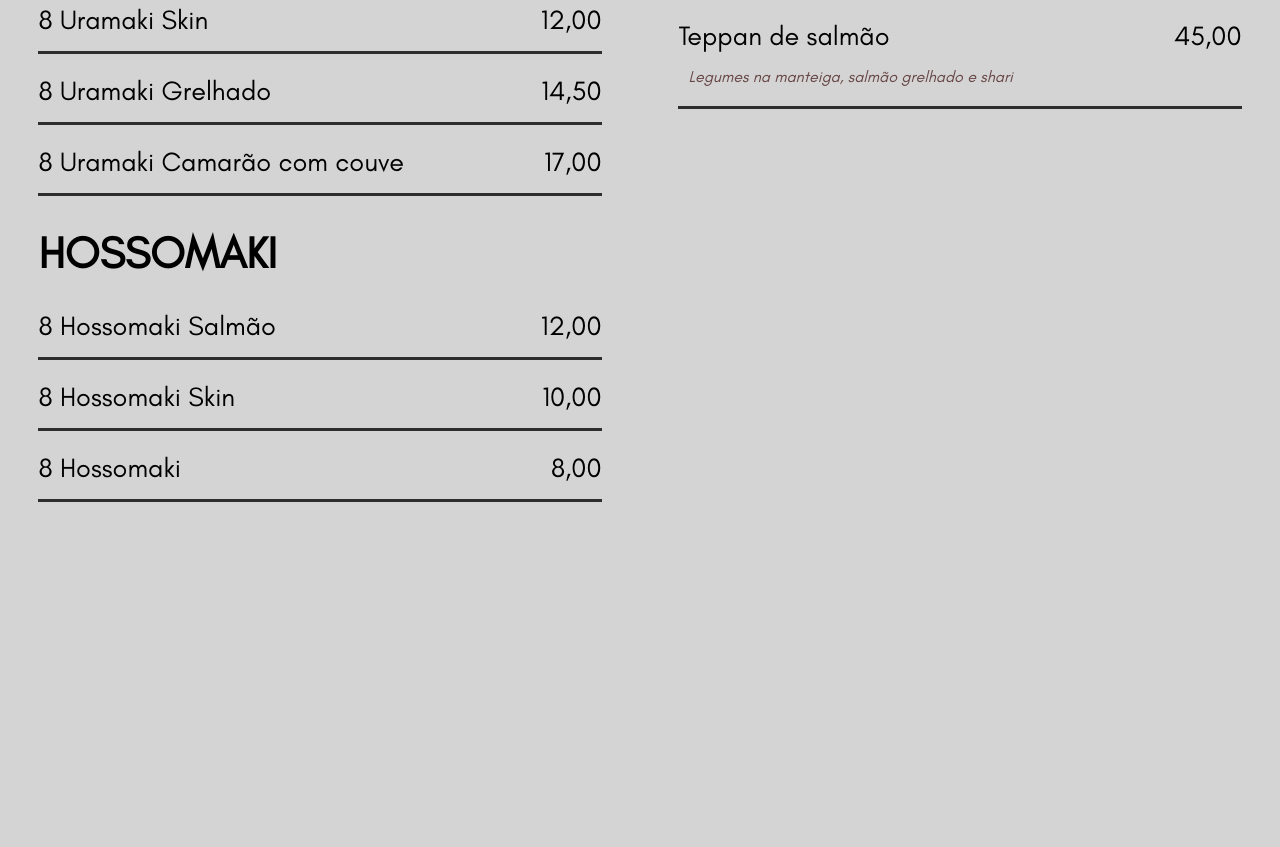
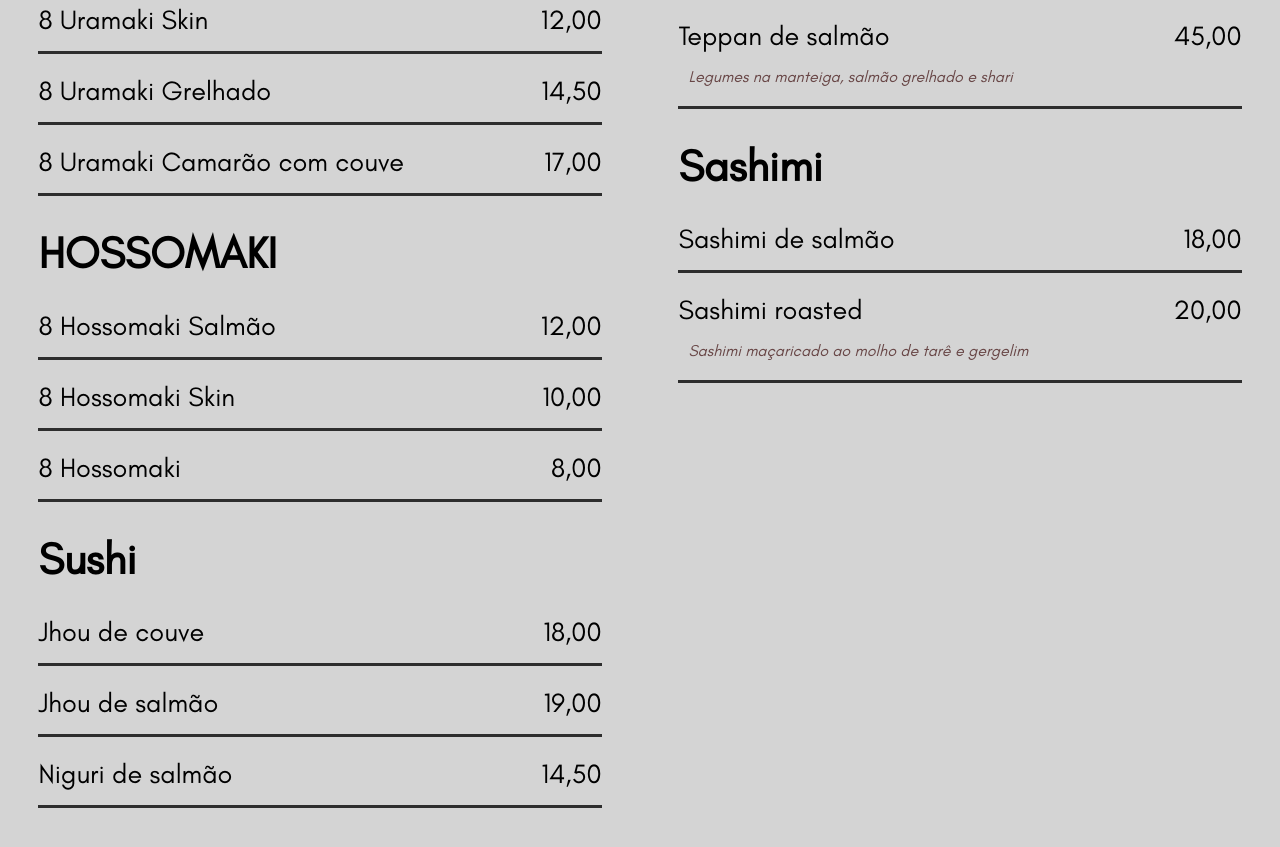
Before and after one commit to yRodrigoRolim/Kakashi-sushi, a plain HTML site: page cardapio.html in a window 1280 px wide. Shown: the part 2090-2937 px from the top of the page. Before the commit the page ends 2642 px from the top, so only its background shows below. Drawn offline with nearby package versions, Linux system fonts and the light colour scheme.

Commit message:
Update cardapio.html

```diff
--- a/cardapio.html
+++ b/cardapio.html
@@ -214,6 +214,25 @@
                 <p>8,00</p>
             </div>
         </div>
+        <h1 class="cardapio-title">Sushi</h1>
+        <div class="cardapio-information">
+            <div class="cardapio-produto">
+                <p>Jhou de couve</p>
+                <p>18,00</p>
+            </div>
+        </div>
+        <div class="cardapio-information">
+            <div class="cardapio-produto">
+                <p>Jhou de salmão</p>
+                <p>19,00</p>
+            </div>
+        </div>
+        <div class="cardapio-information">
+            <div class="cardapio-produto">
+                <p>Niguri de salmão</p>
+                <p>14,50</p>
+            </div>
+        </div>
         <!--Side DIVISION-->
         </div>
         <div class="cardapio-side"> <!--Side-->
@@ -348,6 +367,22 @@
                 </div>
             </div>
 
+            <h1 class="cardapio-title">Sashimi</h1>
+            <div class="cardapio-information">
+                <div class="cardapio-produto">
+                    <p>Sashimi de salmão</p>
+                    <p>18,00</p>
+                </div>
+            </div>
+            <div class="cardapio-information">
+                <div class="cardapio-produto">
+                    <p>Sashimi roasted</p>
+                    <p>20,00</p>
+                </div>
+                <div class="cardapio-desc">
+                    <p>Sashimi maçaricado ao molho de tarê e gergelim</p>
+                </div>
+            </div>
         </div>
         <script>
             const btnScrollToTop = document.getElementById("btnscrollToTop");
```
